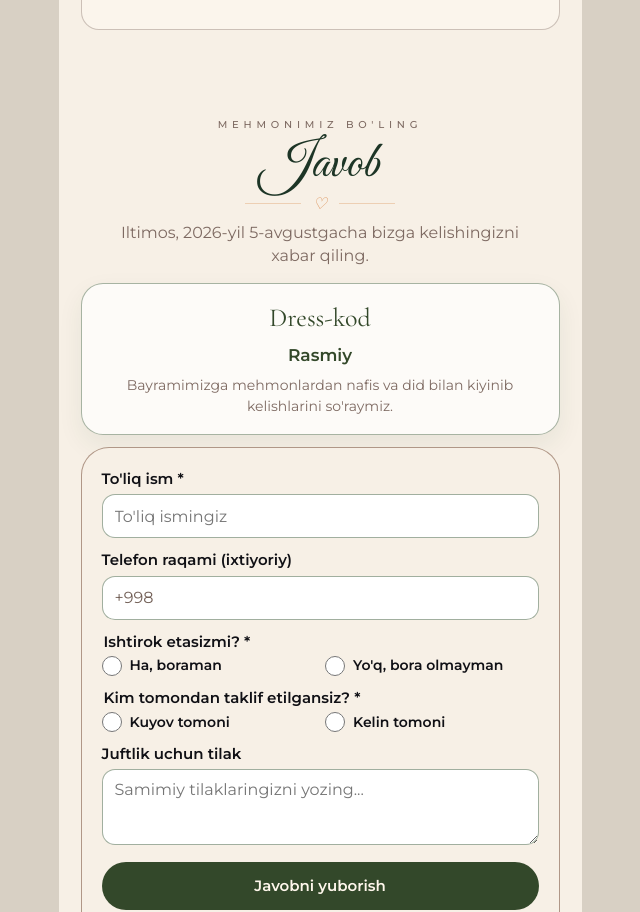
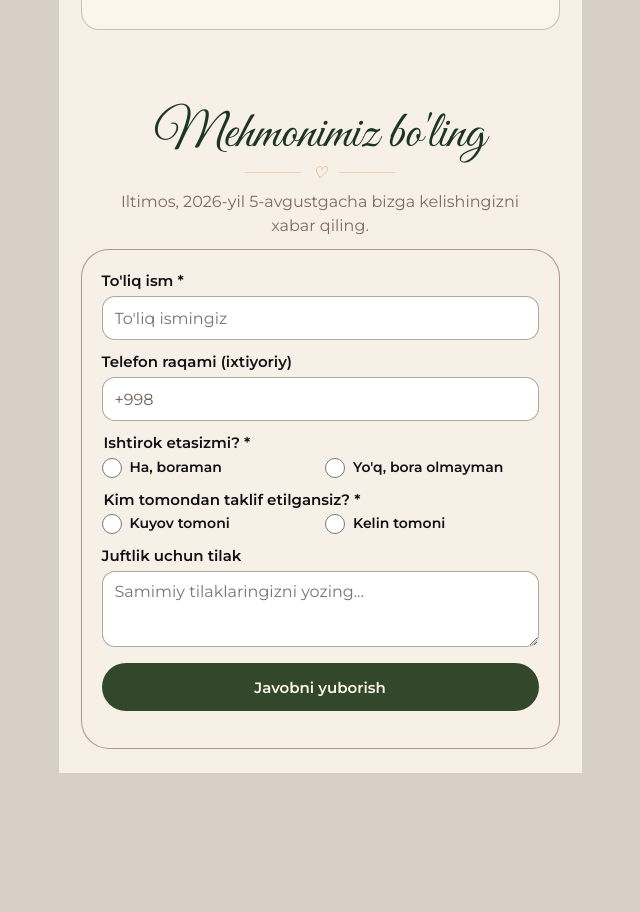
Before and after one commit to khdbeck/Amal-wed, a website: page index.html in a window 1280 px wide. Shown: the part 3701-4613 px from the top of the page, without its empty margins (320-960 px from the left). After the commit the page ends 4474 px from the top, so only its background shows below. Drawn offline with nearby package versions, Linux system fonts and the light colour scheme.

Commit message:
javob changed

```diff
--- a/index.html
+++ b/index.html
@@ -150,15 +150,9 @@
         </section>
 
         <section id="rsvp" class="rsvp section-light" aria-label="RSVP form">
-          <p class="eyebrow orange">Be our guest</p>
-          <h2>RSVP</h2>
+          <h2>Be our guest</h2>
           <div class="ornament"><span></span><i>♡</i><span></span></div>
           <p>Please let us know if you'll be joining us by August 5, 2026</p>
-          <article class="dress">
-            <h3>Dress Code</h3>
-            <p>Formal</p>
-            <span>We kindly ask guests to dress elegantly for our celebration.</span>
-          </article>
           <form>
             <label>
               Full Name *
--- a/src/index.ts
+++ b/src/index.ts
@@ -60,12 +60,8 @@ const copy = {
     ceremonyAddress: "Mahtumquli ko'chasi, 45, Toshkent, O'zbekiston",
     mapLabel: "Marosim belgisi qo'yilgan xarita",
     openMaps: "⌁ Xarita orqali ochish",
-    dressTitle: "Dress-kod",
-    dressCode: "Rasmiy",
-    dressText: "Bayramimizga mehmonlardan nafis va did bilan kiyinib kelishlarini so'raymiz.",
     rsvpLabel: "Ishtirokni tasdiqlash formasi",
-    rsvpEyebrow: "Mehmonimiz bo'ling",
-    rsvpTitle: "Javob",
+    rsvpTitle: "Mehmonimiz bo'ling",
     rsvpIntro: "Iltimos, 2026-yil 5-avgustgacha bizga kelishingizni xabar qiling.",
     fullName: "To'liq ism *",
     fullNamePlaceholder: "To'liq ismingiz",
@@ -124,12 +120,8 @@ const copy = {
     ceremonyAddress: "улица Махтумкули, 45, Ташкент, Узбекистан",
     mapLabel: "Карта с отметкой места церемонии",
     openMaps: "⌁ Открыть в картах",
-    dressTitle: "Дресс-код",
-    dressCode: "Формальный",
-    dressText: "Мы будем рады, если гости придут на наш праздник в элегантных образах.",
     rsvpLabel: "Форма подтверждения участия",
-    rsvpEyebrow: "Будьте нашим гостем",
-    rsvpTitle: "Ответ",
+    rsvpTitle: "Будьте нашим гостем",
     rsvpIntro: "Пожалуйста, сообщите нам до 5 августа 2026 года, сможете ли вы присоединиться.",
     fullName: "Полное имя *",
     fullNamePlaceholder: "Ваше полное имя",
@@ -258,13 +250,9 @@ const applyLanguage = (language: "uz" | "ru") => {
   setText(".detail-card .meta:nth-of-type(2)", text.ceremonyPlace);
   setText(".detail-card > p:not(.meta)", text.ceremonyAddress);
   setText(".outline-btn:nth-of-type(1)", text.openMaps);
-  setText(".dress h3", text.dressTitle);
-  setText(".dress p", text.dressCode);
-  setText(".dress span", text.dressText);
 
-  setText(".rsvp > .eyebrow", text.rsvpEyebrow);
   setText(".rsvp h2", text.rsvpTitle);
-  setText(".rsvp > p:not(.eyebrow)", text.rsvpIntro);
+  setText(".rsvp > p", text.rsvpIntro);
   setLabelStart(".rsvp form > label:nth-of-type(1)", text.fullName);
   setInput("input[name='name']", text.fullNamePlaceholder);
   setLabelStart(".rsvp form > label:nth-of-type(2)", text.phone);
@@ -489,7 +477,7 @@ form?.addEventListener("submit", async (event) => {
 });
 
 const revealTargets = document.querySelectorAll<HTMLElement>(
-  ".timeline article, .program-list article, .detail-card, .dress, .rsvp form"
+  ".timeline article, .program-list article, .detail-card, .rsvp form"
 );
 
 revealTargets.forEach((target) => target.classList.add("reveal"));
--- a/src/styles.css
+++ b/src/styles.css
@@ -801,42 +801,11 @@ p {
   font-weight: 500;
 }
 
-.dress {
-  margin-top: 16px;
-  padding: 18px 20px;
-  border: 1px solid rgba(48, 79, 43, 0.42);
-  border-radius: 22px;
-  background: rgba(255, 255, 255, 0.72);
-  color: var(--green);
-  box-shadow: 0 10px 26px rgba(31, 72, 49, 0.07);
-}
-
-.dress h3 {
-  font-size: 26px;
-}
-
-.dress p {
-  margin: 8px 0 6px;
-  font-size: 17px;
-  font-weight: 600;
-}
-
-.dress span {
-  color: var(--muted);
-  font-size: 14px;
-  line-height: 1.45;
-}
-
 .rsvp {
   min-height: auto;
   padding-top: 34px;
   padding-bottom: 24px;
   text-align: center;
-}
-
-.rsvp > .eyebrow {
-  margin-bottom: 10px;
-  font-size: 10px;
 }
 
 .rsvp h2 {
```
Also changed, not shown: dist/index.js.
